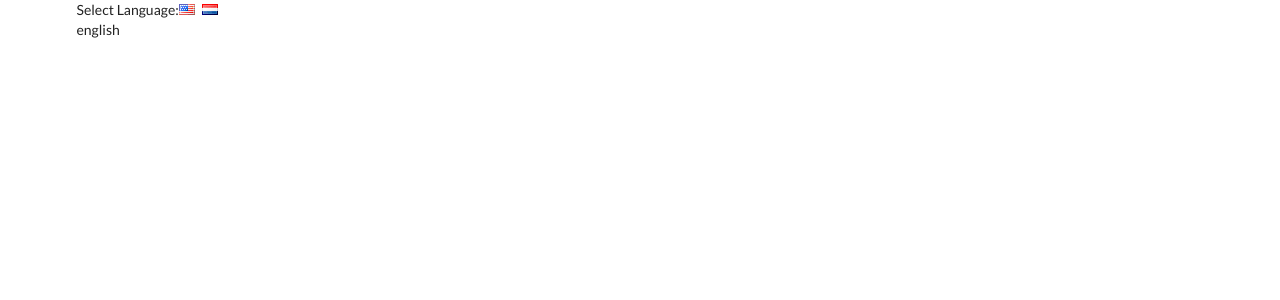
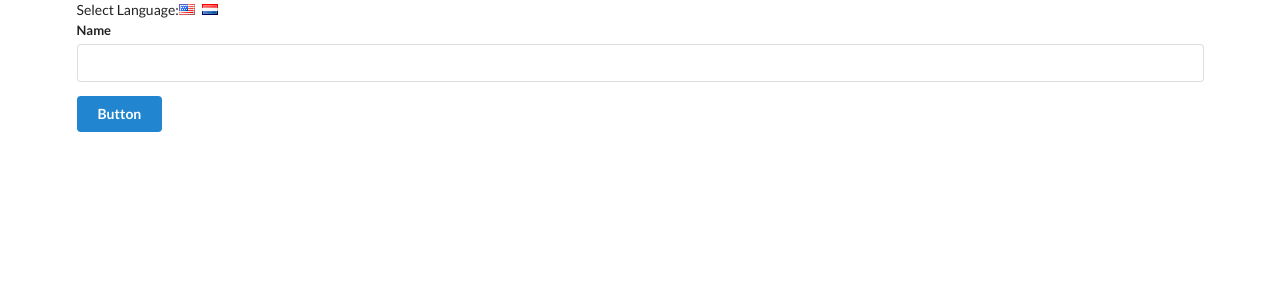
Before and after one commit to karakasEnes/s27-context-translate-app, a React (Create React App) app: page / in a window 1280 px wide. Shown: the top 300 px of the page. Built offline with nearby package versions, Linux system fonts and the light colour scheme.

Commit message:
components settings

```diff
--- a/src/components/App.js
+++ b/src/components/App.js
@@ -1,5 +1,5 @@
 import React from 'react';
-
+import UserCreate from './UserCreate';
 class App extends React.Component {
   constructor() {
     super();
@@ -24,7 +24,8 @@
             className='flag nl'
           />
         </div>
-        {this.state.language}
+
+        <UserCreate />
       </div>
     );
   }
--- /dev/null
+++ b/src/components/Button.js
@@ -0,0 +1,7 @@
+import React from 'react';
+
+const Button = () => {
+  return <button className='ui button primary'>Button</button>;
+};
+
+export default Button;
--- /dev/null
+++ b/src/components/Field.js
@@ -0,0 +1,12 @@
+import React from 'react';
+
+const Field = () => {
+  return (
+    <div className='ui field'>
+      <label>Name</label>
+      <input />
+    </div>
+  );
+};
+
+export default Field;
--- /dev/null
+++ b/src/components/UserCreate.js
@@ -0,0 +1,14 @@
+import React from 'react';
+import Button from './Button';
+import Field from './Field';
+
+const UserCreate = () => {
+  return (
+    <div className='ui form'>
+      <Field />
+      <Button />
+    </div>
+  );
+};
+
+export default UserCreate;
```
